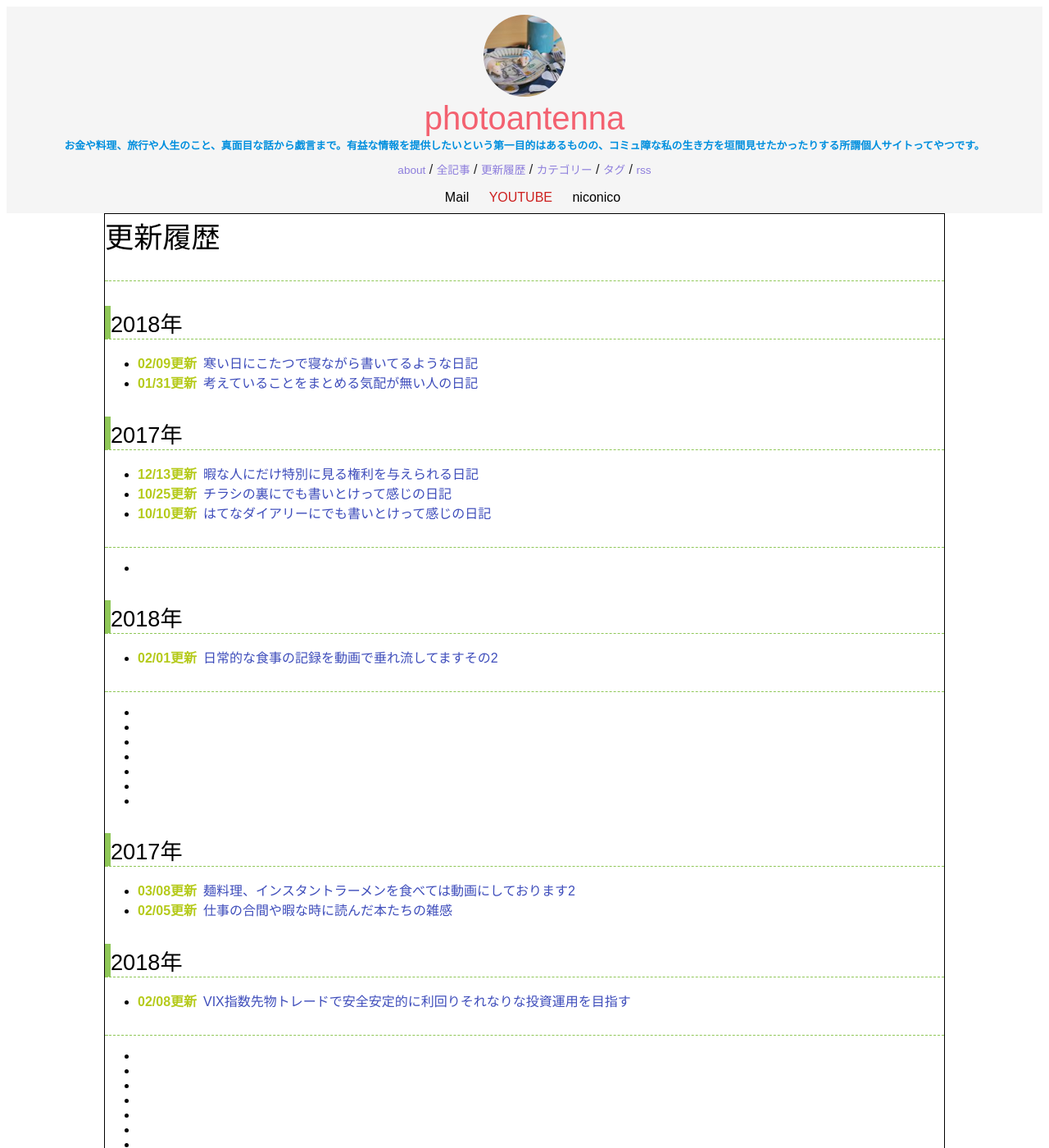
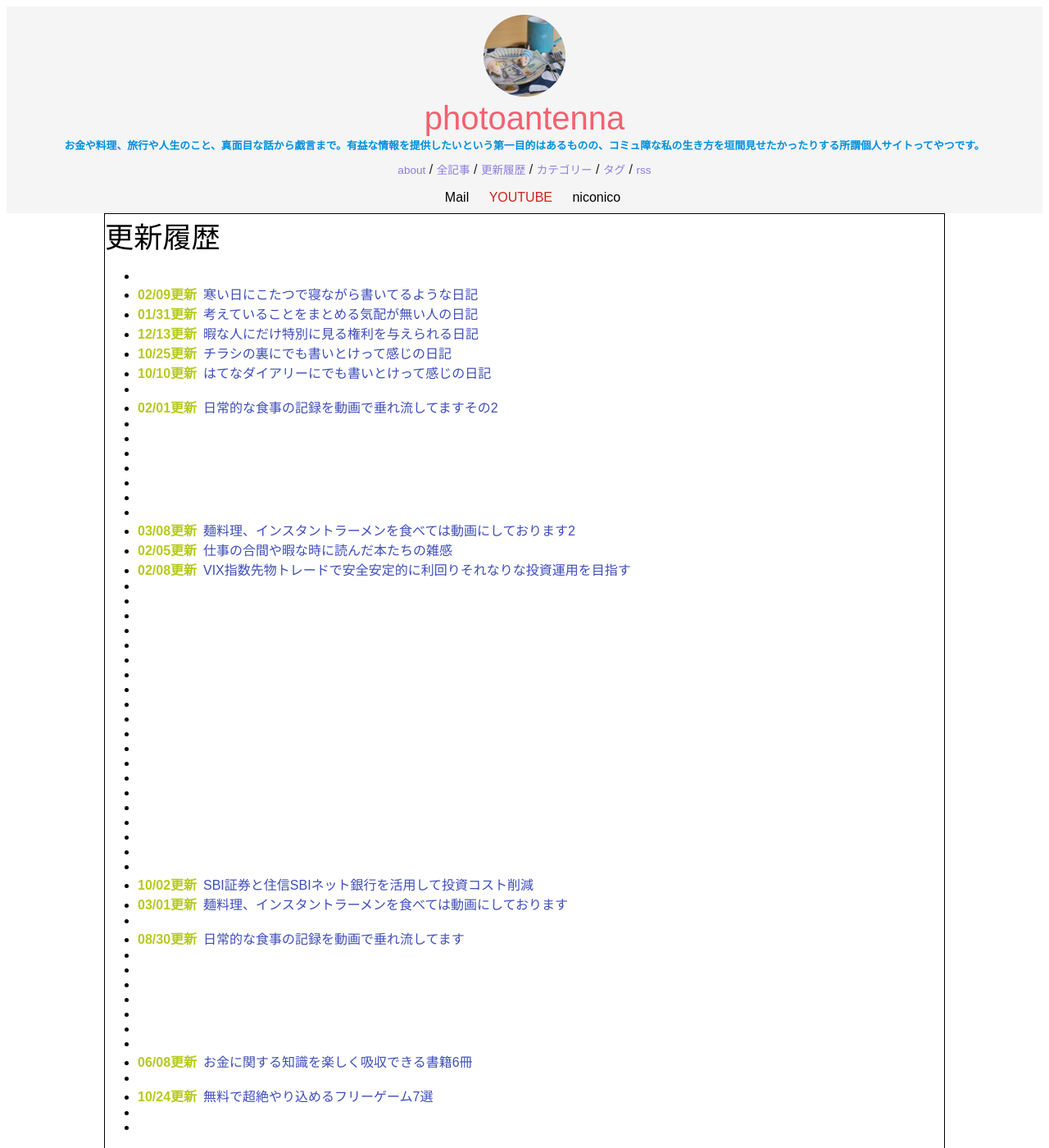
Before and after one commit to photoantenna/photoantenna.github.io, a Jekyll site: the page built from update.html, in a window 1280 px wide and 1400 px high. Shown: the whole window at 82% size. Built offline with Jekyll 4.4.1, drawn with Linux system fonts in a browser that asks for light colours; some of the changed text lies outside the part shown.

Commit message:
更新履歴ページ年月日削除

```diff
--- a/update.html
+++ b/update.html
@@ -8,22 +8,8 @@ permalink: "/update/"
   <div class="timeline" id="timeline">
     {% for post in site.posts %}
     {% unless post.next %}
-    <div class="archive-title">
-      <h4 class="archive-year">{{ post.update | date: "%Y年" }}</h4>
-    </div>
-
-    <ul style="list-style-type: none;">
-    {% else %}
-      {% capture year %}{{ post.update | date: "%Y年" }}{% endcapture %}
-      {% capture nyear %}{{ post.next.update | date: '%Y年' }}{% endcapture %}
-    {% if year != nyear %}
-    </ul>
-    <div class="archive-title">
-      <h4 class="archive-year">{{ post.update | date: '%Y年' }}</h4>
-    </div>
 
     <ul>
-    {% endif %}
     {% endunless %}
     <li>
       <div style="width:80px;
```
